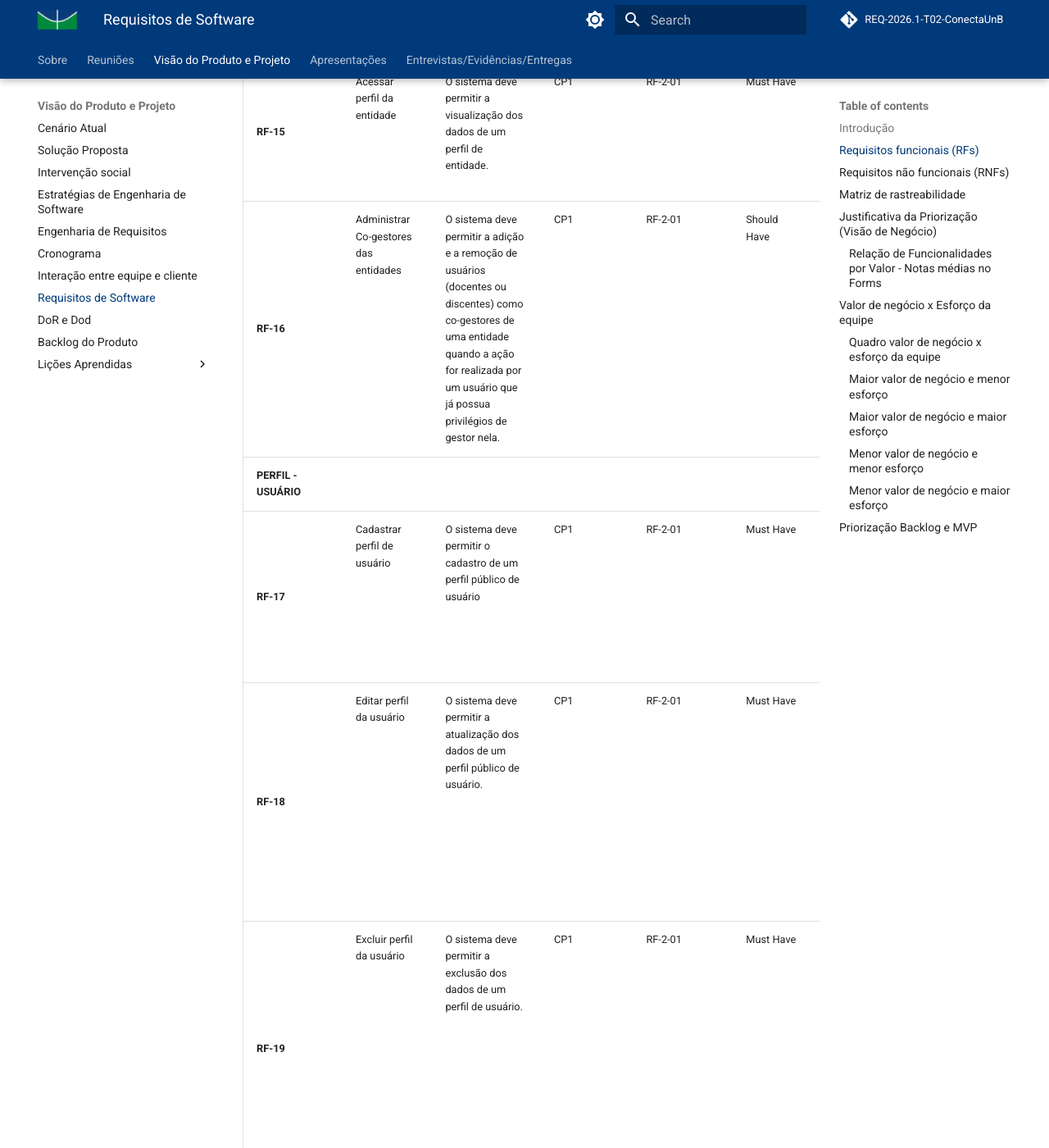
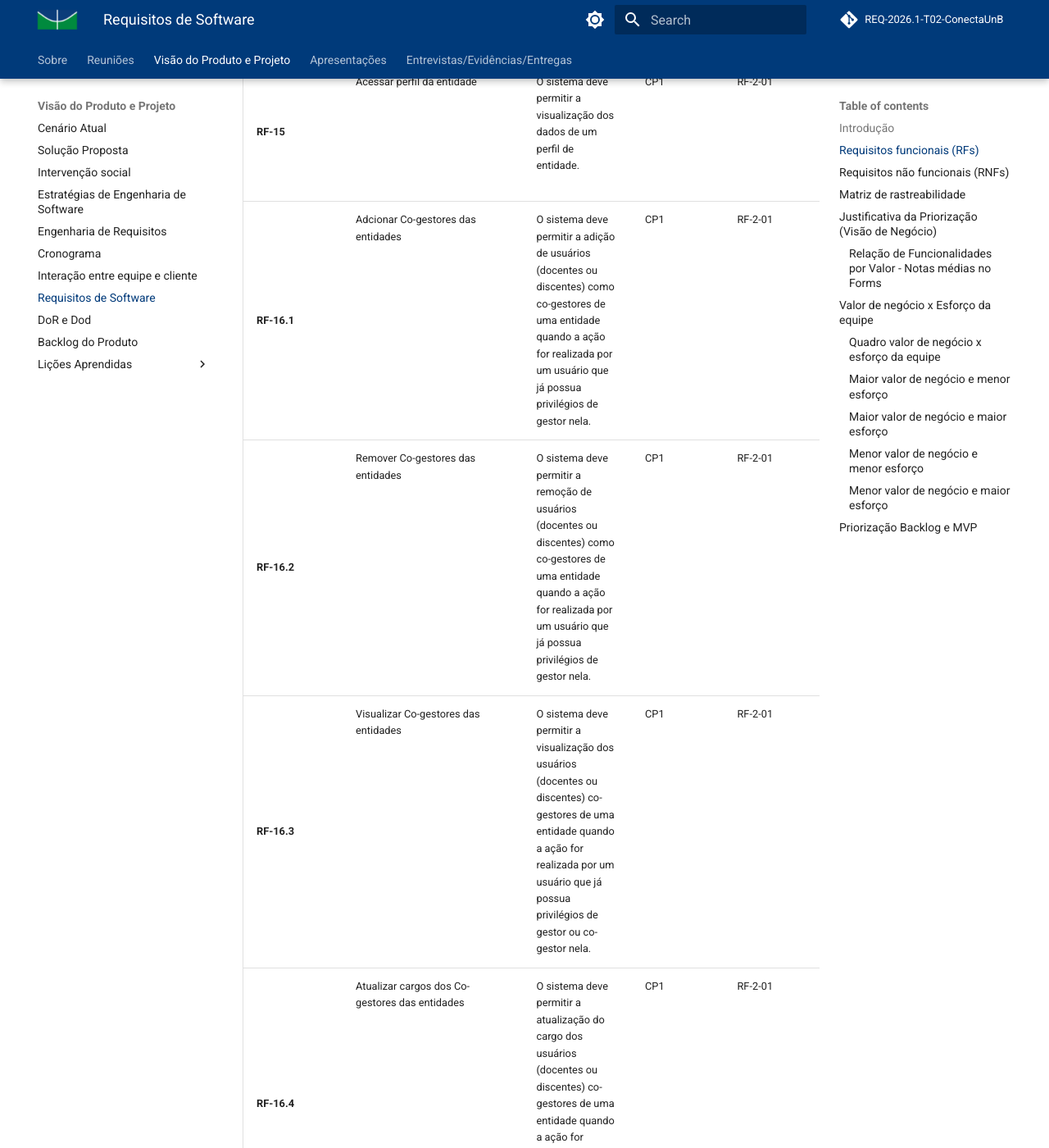
Before and after one commit to mdsreq-fga-unb/REQ-2026.1-T02-ConectaUnB, an MkDocs documentation site: the page built from docs/visaoDeProdutoProjeto/requisitosDeSoftware.md, in a window 1280 px wide and 1400 px high, scrolled down 3332 px. Shown: the whole window at 82% size. Built offline with MkDocs 1.6.1 and Material for MkDocs 9.7.7, drawn with Linux system fonts in a browser that asks for light colours; comment, search, counter and statistics services are not loaded; some of the changed text lies outside the part shown.

Commit message:
docs: melhora detalhamento dos requisitos

```diff
--- a/docs/visaoDeProdutoProjeto/requisitosDeSoftware.md
+++ b/docs/visaoDeProdutoProjeto/requisitosDeSoftware.md
@@ -14,7 +14,7 @@
 | **RF-04** | Finalizar um processo seletivo | O sistema deve permitir a finalização de um processo seletivo de uma entidade | CP4 | RF-1-07 | Must Have | **CA1:** O sistema deve finalizar um processo seletivo quando o gestor da entidade confirmar a ação de finalização. <br> **CA2:** Seu estado deve ser alterado para "Finalizado" |
 | **RF-05** | Criar um processo seletivo | O sistema deve permitir a criação de um processo seletivo de uma entidade delimitando data limite para inscrição | CP4 | RF-1-07 | Must Have | **CA1:** O sistema deve criar um processo seletivo quando o gestor da entidade submeter o formulário preenchido corretamente. <br> **CA2:** É necessário delimitar uma data de término de inscrição válida. |
 | **FEED** |  |  |  |  |  |  |
-| **RF-06** | Filtrar feed de acordo com preferências do usuário | O sistema deve permitir a configuração de filtros de interesses pessoais (ex: equipes de competição, PIBIC) para personalizar o feed de visualização. | CP5 | RF-2-05 | Should Have | **CA1:** O sistema deve filtrar as publicações do feed quando o usuário autenticado tiver filtros de interesses pessoais configurados, restringindo a exibição exclusivamente às postagens que possuam as tags ou categorias correspondentes às suas preferências. |
+| **RF-06** | Filtrar feed em relação a capums/área de interesse/tipo da entidade | O sistema deve permitir a configuração de filtros de interesses pessoais (ex: equipes de competição, PIBIC) para personalizar o feed de visualização. | CP5 | RF-2-05 | Should Have | **CA1:** O sistema deve filtrar as publicações do feed quando o usuário autenticado tiver filtros de interesses pessoais configurados, restringindo a exibição exclusivamente às postagens que possuam as tags ou categorias correspondentes às suas preferências. **CA2:** Os filtros disponíveis devem refletir apenas as características presentes no banco de dados (se não houver uma instituição EJ no banco então esse filtro não deve estar disponível)|
 | **RF-07** | Criar comentários em publicações | O sistema deve permitir que usuários autenticados criem e adicionem comentários em texto nas publicações do feed. | CP2 | vídeo validação de desing | Won't Have | **CA1:** O sistema deve registrar o comentário apenas se o usuário preencher o campo de texto e submeter a ação estando autenticado. <br>**CA2:** O comentário deve estar obrigatoriamente associado à publicação específica e ao perfil do usuário criador. |
 | **RF-08** | Visualizar comentários em publicações | O sistema deve exibir os comentários feitos pelos usuários na página ou seção de detalhes de uma publicação. | CP2 | vídeo validação de desing | Won't Have | **CA1:** O sistema deve exibir a lista de comentários da publicação ordenados cronologicamente. <br>**CA2:** O acesso à leitura dos comentários deve ser público, permitindo a visualização por qualquer usuário (autenticado ou visitante externo). |
 | **RF-09** | Editar comentários próprios | O sistema deve permitir que o autor de um comentário atualize o seu conteúdo em texto após a publicação. | CP2 | vídeo validação de desing | Won't Have | **CA1:** O sistema deve permitir a edição do comentário estritamente se o usuário autenticado for o autor original do texto. <br>**CA2:** Após a edição ser concluída com sucesso no banco de dados, o comentário deve exibir um indicativo visual de que foi editado. |
@@ -25,13 +25,16 @@
 | **RF-13** | Editar perfil da entidade | O sistema deve permitir a atualização dos dados de um perfil público de entidade. | CP1 | RF-2-01 | Must Have | **CA1:** A edição do perfil da entidade só será considerada concluída quando o usuário salvar as alterações realizadas, o banco de dados der um feedback, o usuário receberá a mensagem “Edição concluída com sucesso” na tela e for redirecionado para a página de perfil com as informações atualizadas. <br> **CA2:** Caso haja falha na edição o usuário deve ser avisado como prosseguir. |
 | **RF-14** | Excluir perfil da entidade | O sistema deve permitir a exclusão dos dados de um perfil de entidade. | CP1 | RF-2-01 | Must Have | **CA1:** A exclusão do perfil da entidade só será considerada concluída quando o usuário confirmar a ação de exclusão, receber a mensagem “Conta excluída com sucesso” na tela. <br> **CA2:** O perfil só será considerado excluído quando todas as suas evidências forem removidas do banco de dados, incluindo mas não se limitando a posts, e projetos, etc. |
 | **RF-15** | Acessar perfil da entidade | O sistema deve permitir a visualização dos dados de um perfil de entidade. | CP1 | RF-2-01 | Must Have | **CA1:** O acesso ao perfil da entidade só será considerado concluído quando o usuário for redirecionado para a visualização da entidade e conseguir visualizar corretamente as informações cadastradas, incluindo nome, nome de usuário, foto, publicações e número de seguidores. |
-| **RF-16** | Administrar Co-gestores das entidades | O sistema deve permitir a adição e a remoção de usuários (docentes ou discentes) como co-gestores de uma entidade quando a ação for realizada por um usuário que já possua privilégios de gestor nela. | CP1 | RF-2-01 | Should Have | **CA1:** O gerenciamento de co-gestores só será considerado concluído quando o administrador da entidade conseguir adicionar ou remover co-gestores do perfil da entidade.  <br> **CA2:** O usuario administrador deve conseguir visualizar a lista atualizada de co-gestores. <br> **CA3:** O usuario administrador deve receber uma mensagem de confirmação da ação realizada na tela ("Co-gestor adicionado com sucesso" ou "Co-gestor removido com sucesso"). |
+| **RF-16.1** | Adcionar Co-gestores das entidades | O sistema deve permitir a adição de usuários (docentes ou discentes) como co-gestores de uma entidade quando a ação for realizada por um usuário que já possua privilégios de gestor nela. | CP1 | RF-2-01 | Should Have | **CA1:** O gerenciamento de co-gestores só será considerado concluído quando o administrador da entidade conseguir adicionar co-gestores do perfil da entidade.  <br> **CA2:** O usuario administrador deve conseguir visualizar a lista atualizada de co-gestores após a alteração. <br> **CA3:** O usuario administrador deve receber uma mensagem de confirmação da ação realizada na tela (Ex: "Co-gestor adicionado com sucesso"). |
+| **RF-16.2** | Remover Co-gestores das entidades | O sistema deve permitir a remoção de usuários (docentes ou discentes) como co-gestores de uma entidade quando a ação for realizada por um usuário que já possua privilégios de gestor nela. | CP1 | RF-2-01 | Should Have | **CA1:** O gerenciamento de co-gestores só será considerado concluído quando o administrador da entidade conseguir remover co-gestores do perfil da entidade.  <br> **CA2:** O usuario administrador deve conseguir visualizar a lista atualizada de co-gestores após a alteração. <br> **CA3:** O usuario administrador deve receber uma mensagem de confirmação da ação realizada na tela (Ex: "Co-gestor removido com sucesso"). |
+| **RF-16.3** | Visualizar Co-gestores das entidades | O sistema deve permitir a visualização dos usuários (docentes ou discentes) co-gestores de uma entidade quando a ação for realizada por um usuário que já possua privilégios de gestor ou co-gestor nela. | CP1 | RF-2-01 | Should Have | **CA1:** A visualização de co-gestores só será considerado concluída quando o administrador da entidade conseguir ver todos os participantes do perfil da entidade.  <br> **CA2:** A visualização também deve permitir adicionar ou remover usuários co-gestores. |
+| **RF-16.4** | Atualizar cargos dos Co-gestores das entidades | O sistema deve permitir a atualização do cargo dos usuários (docentes ou discentes) co-gestores de uma entidade quando a ação for realizada por um usuário que já possua privilégios de gestor nela. | CP1 | RF-2-01 | Should Have | **CA1:** A atualização de cargo só será considerado concluída quando o administrador conseguir visualizar a alteração na visualização de co-gestores.  <br> **CA2:** O usuario administrador deve receber uma mensagem de confirmação da ação realizada na tela (Ex: "Cargo atualizado com sucesso"). |
 | **PERFIL - USUÁRIO** |  |  |  |  |  |  |
 | **RF-17** | Cadastrar perfil de usuário | O sistema deve permitir o cadastro de um perfil público de usuário | CP1 | RF-2-01 | Must Have | **CA1:** O cadastro do perfil de usuário só será considerado concluído quando o usuário preencher corretamente os campos obrigatórios. <br> **CA2:** O usuário deve receber a mensagem “Cadastro concluído com sucesso” na tela após o cadastro. <br> **CA3:** Após o cadastro, o usuário deve ser redirecionado para a página de login. |
 | **RF-18** | Editar perfil da usuário | O sistema deve permitir a atualização dos dados de um perfil público de usuário. | CP1 | RF-2-01 | Must Have | **CA1:** A edição do perfil de usuário só será considerada concluída quando o usuário salvar as alterações realizadas. <br> **CA2:** O usuário deve receber a mensagem “Edição concluída com sucesso” na tela após concluir a edição e salvar as alterações. <br> **CA3:** O usuário deve visualizar as informações atualizadas em sua página de perfil. <br> **CA4:** O usuário deve ser capaz de alterar foto de perfil/foto do banner/nome/descrição/campus |
 | **RF-19** | Excluir perfil da usuário | O sistema deve permitir a exclusão dos dados de um perfil de usuário. | CP1 | RF-2-01 | Must Have | **CA1:** A exclusão só será considerada concluída quando o usuário confirmar a ação, receber a mensagem "Conta excluída com sucesso". <br> **CA2:** O usuário deve ser redirecionado para a página inicial no formato deslogado ao excluir seu perfil. <br> **CA3:** O perfil só será considerado excluído quando nenhum dado identificável do usuário puder ser acessado por outros usuários do sistema. <br> **CA4:** A exclusão de um perfil não deve afetar as métricas de engajamento já registradas pelo sistema. |
 | **RF-20** | Acessar perfil da usuário | O sistema deve permitir a visualização dos dados de um perfil de usuário. | CP1 | RF-2-01 | Must Have | **CA1:** O acesso ao perfil só será considerado concluído quando o usuário conseguir visualizar corretamente suas informações cadastradas, incluindo nome, nome de usuário e foto de perfil. <br> **CA2:** O perfil deve ser acessível a partir de qualquer ponto do sistema que contenha o identificador do usuário.|
-| **RF-21** | Exibir painel de gestão de entidades | O sistema deve exibir um painel de gestão ao usuário autenticado, listando e permitindo o acesso rápido a todas as entidades nas quais ele possui privilégios de gestão e membro. | CP1 | RF-2-01 | Should Have | **CA1:** O painel só será considerado funcional quando listar todas as entidades nas quais o usuário autenticado possui vínculo ativo. <br> **CA2:** O painel deve indicar claramente o nível de privilégio do usuário em cada entidade listada. <br> **CA3:** Um usuário com privilégios de gestão deve conseguir adicionar e remover membros de uma entidade a partir do painel. |
+| **RF-21** | Visualizar minhas entidades | O sistema deve exibir um painel ao usuário autenticado, listando e permitindo o acesso rápido a todas as entidades nas quais ele possui privilégios de gestão e membro. | CP1 | RF-2-01 | Should Have | **CA1:** O painel só será considerado funcional quando listar todas as entidades nas quais o usuário autenticado possui vínculo ativo. <br> **CA2:** O painel deve indicar claramente o nível de privilégio do usuário em cada entidade listada. <br> **CA3:** Um usuário com privilégios de gestão deve conseguir adicionar e remover membros de uma entidade a partir do painel. |
 | **PROJETO** |  |  |  |  |  |  |
 | **RF-22** | Atualizar projeto | O sistema deve permitir a publicação de atualizações de projetos podendo conter texto e imagens. | CP6 | RF-2-02 | Must Have | **CA1:** Um projeto deve poder ser associada a uma entidade (EJ, equipe de competição, etc.) <br> **CA2:** Cada projeto possui uma descrição associada <br> **CA3:** Deve ser possível editar a foto/banner/nome/descrição/colaboradores de um projeto |
 | **RF-23** | Visualizar histórico de projetos | O sistema deve exibir o histórico de projetos atuais e anteriores no perfil de cada entidade. | CP6 | RF-2-04 | Must Have | **CA1:** Os cards de descrição relacionados à aquele projeto devem ser mostrados na página da entidade relacionada |
@@ -41,9 +44,9 @@
 | **RF-26** | Criar publicações | O sistema deve permitir criar posts contendo texto e imagem, podendo ser apenas um dos dois | CP4 | RF-1-02 | Must Have | **CA1:** Uma publicação pode ser criada contendo apenas texto ou apenas imagem ou ambos. <br> **CA2:** Usuários devem poder ver como ficará o post antes de publicá-lo (preview) <br> **CA3:** Após a publicação o post deve aparecer nos publicações do perfil da entidade |
 | **RF-27** | Editar publicações | O sistema deve permitir editar posts | CP4 CP6 | RF-1-02 | Must Have | **CA1:** A edição deve permitir editar todos os campos de um post <br> **CA2:** Usuário deve conseguir ver como ficará o post antes de concluir a edição |
 | **RF-28** | Apagar publicações | O sistema deve permitir a deleção de posts | CP4 CP6 | RF-1-02 | Must Have | **CA1:** Publicações serão consideradas apagadas apenas quando todos as suas evidências forem removidos do banco de dados |
-| **RF-29** | Pesquisar publicações com filtros de busca | O sistema deve permitir a busca por posts através de filtros | CP5 | RF-3-03 | Should Have | **CA1:** A busca só será considerada funcional quando retornar publicações compatíveis com pelo menos um dos filtros aplicados pelo usuário. <br> **CA2:** O sistema deve permitir filtrar publicações por campus, área de interesse e tipo de entidade. |
+| **RF-29** | Pesquisar publicações com filtros de busca de capums/área de interesse/tipo da entidade | O sistema deve permitir a busca por posts através de filtros | CP5 | RF-3-03 | Should Have | **CA1:** A busca só será considerada funcional quando retornar publicações compatíveis com pelo menos um dos filtros aplicados pelo usuário. <br> **CA2:** O sistema deve permitir filtrar publicações por campus, área de interesse e tipo de entidade. |
 | **NOTIFICAÇÕES** |  |  |  |  |  |  |
-| **RF-30** | Personalizar conteúdos de notificação | O usuário deve poder gerenciar suas preferências de notificação escolhendo quais tipos de alertas receber. | CP8 | RF-1-03 RF-2-06 | Could Have | **CA1:** O sistema deve permitir que o usuário configure suas preferências de notificação.<br> **CA2:** O sistema deve oferecer a ativação ou desativação dos tipos de notificação disponíveis.<br> **CA3:** Ao salvar as alterações, o sistema deve atualizar as preferências no banco de dados e aplicá-las imediatamente nos próximos envios. |
+| **RF-30** | Personalizar preferências de notificação de processo seletivo abertos/publicações/atualização de projetos | O usuário deve poder gerenciar suas preferências de notificação escolhendo quais tipos de alertas receber. | CP8 | RF-1-03 RF-2-06 | Could Have | **CA1:** O sistema deve permitir que o usuário configure suas preferências de notificação.<br> **CA2:** O sistema deve oferecer a ativação ou desativação dos tipos de notificação disponíveis.<br> **CA3:** Ao salvar as alterações, o sistema deve atualizar as preferências no banco de dados e aplicá-las imediatamente nos próximos envios. |
 | **MÉTRICAS** |  |  |  |  |  |  |
 | **RF-31** | Exibir métricas de engajamento para as entidades | O sistema deve mostrar métricas de engajamento da entidade, indicando o total de seguidores e o número de inscrições em processos seletivos. | CP3 | RF-2-07 | Could Have | **CA1:** O sistema deve disponibilizar as métricas de engajamento (curtidas, seguidores, etc.) da entidade de forma visível ao usuário autorizado.<br> **CA2:** O contador de seguidores deve mostrar o número exato de usuários vinculados à entidade. |
 | **RF-32** | Exibir métricas de engajamento para publicações | O sistema deve mostrar métricas de interações para cada publicação. | CP3 | RF-2-07 | Could Have | **CA1:** O sistema deve apresentar o total de interações em cada publicação.<br> **CA2:** Os dados de interação devem ser atualizados dinamicamente ou quando houver recarregamento do conteúdo. |
```
